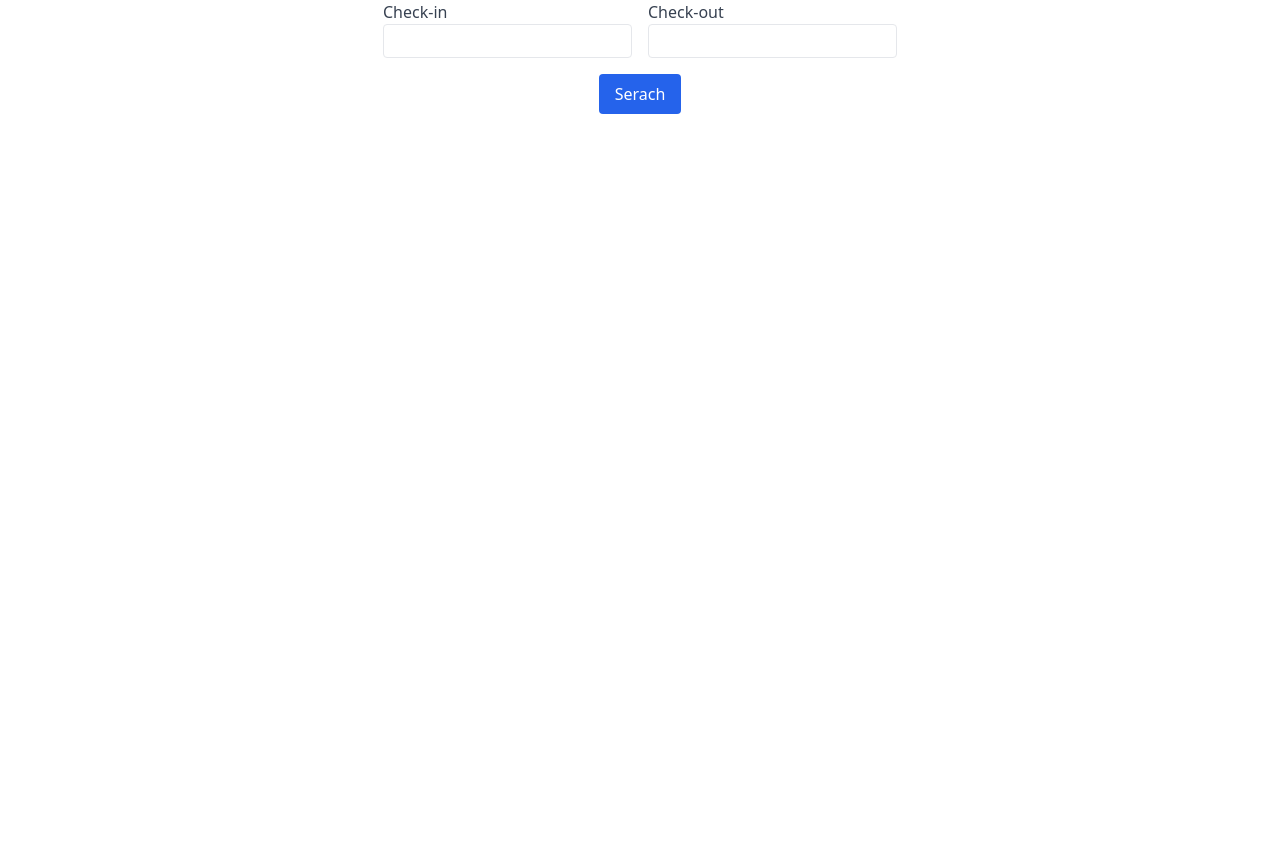
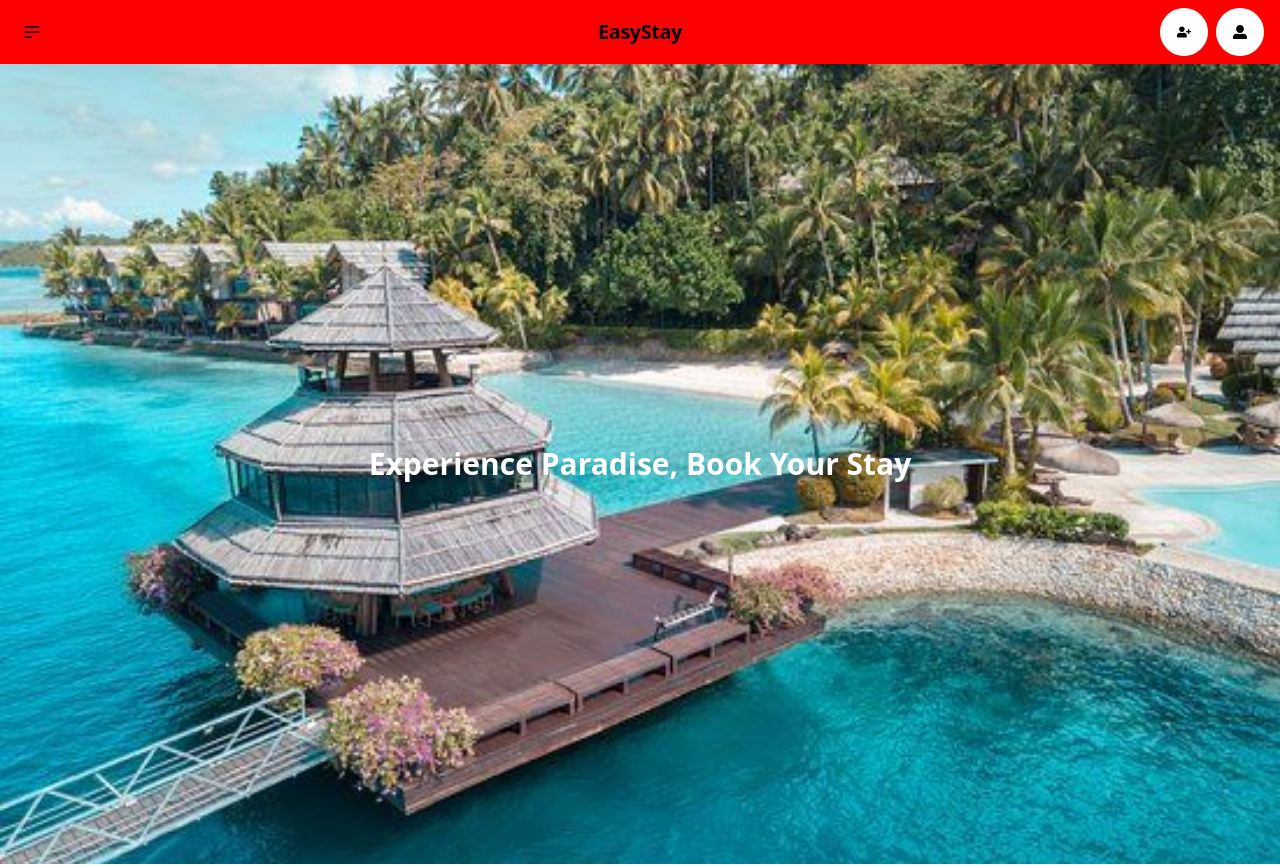
Before and after one commit to iamganeshsalunkhe/Hotel-Booking-Project, a React (Vite) app in the folder Frontend/: page / in a window 1280 px wide. Shown: the top 866 px of the page. Before the commit the page ends 800 px from the top, so only its background shows below. Built offline with nearby package versions, Linux system fonts and the light colour scheme.

Commit message:
Link tag add for navbar and Navbar add in Signup and login page

```diff
--- a/Frontend/src/App.jsx
+++ b/Frontend/src/App.jsx
@@ -1,25 +1,24 @@
-// import {BrowserRouter, Routes, Route} from 'react-router-dom';
-
-// import {Toaster} from 'react-hot-toast';
-// import Homepage from './Pages/Homepage';
-// import Loginpage from './Pages/Loginpage';
-// import Signuppage from './Pages/Signuppage';
+import {BrowserRouter, Routes, Route} from 'react-router-dom';
+import {Toaster} from 'react-hot-toast';
+import Homepage from './Pages/Homepage';
+import Loginpage from './Pages/Loginpage';
+import Signuppage from './Pages/Signuppage';
 
 import './index.css';
-import Datepicker from './Components/Datepicker';
+
 
 function App() {
   return (
-      // <BrowserRouter>
-      //   <Routes>
-      //       <Route index path='/' element = {<Homepage/>}/>
-      //       <Route path='*' element ={<Homepage/>}/>
-      //       <Route path='/signup' element={<Signuppage/>}/>
-      //       <Route path='/login' element={<Loginpage/>}/>
-      //     </Routes>
-      //     <Toaster/>
-      // </BrowserRouter>
-      <Datepicker/>
+      <BrowserRouter>
+        <Routes>
+            <Route index path='/' element = {<Homepage/>}/>
+            <Route path='*' element ={<Homepage/>}/>
+            <Route path='/signup' element={<Signuppage/>}/>
+            <Route path='/login' element={<Loginpage/>}/>
+          </Routes>
+          <Toaster/>
+      </BrowserRouter>
+
   )
 }
 
--- a/Frontend/src/Components/Datepicker.jsx
+++ b/Frontend/src/Components/Datepicker.jsx
@@ -5,8 +5,9 @@ import Datepicker from 'react-datepicker';
 import 'react-datepicker/dist/react-datepicker.css';
 import { format } from 'date-fns';
 
+
 function Datepickers({onSerach}) {
-    const [startDate,setStartDate] = useState(null);
+    const [startDate,setStartDate] = useState();
     const [endDate,setEndDate] = useState(null);
 
 
@@ -22,28 +23,37 @@ function Datepickers({onSerach}) {
     return (
         <>
           <div className='flex flex-col items-center'>
-            <div className='flex space-x-4 mb-4'>
+            <div className='flex space-x-4 mb-4 mt-2'>
                 <div>
-                    <label className='block text-m font-medium text-gray-700'>Check-in</label>
+                    <label className=' mx-2 text-m font-medium text-gray-700'>Check-in</label>
                     <Datepicker
                     selected={startDate}
                     onChange={(date)=>setStartDate(date)}
+                    showIcon
+                    isClearable
+                    placeholderText='Select check-in date'
                     selectsStart
+                    closeOnScroll={true}
                     startDate={startDate}
                     endDate={endDate}
+                    minDate={new Date()}
                     dateFormat="dd/MM/yyyy"
                     className='border rounded px-2 py-1'
                     />
                 </div>
                 <div>
-                    <label className='block text-m font-medium text-gray-700'>Check-out</label>
+                    <label className='mx-2  text-m font-medium text-gray-700'>Check-out</label>
                     <Datepicker
                     selected={endDate}
+                    showIcon
+                    closeOnScroll={true}
+                    isClearable
+                    placeholderText='Select check-out date'
                     onChange={(date)=>setEndDate(date)}
                     selectsEnd
                     startDate={startDate}
                     endDate={endDate}
-                    minDate={startDate}
+                    minDate={new Date() + 1}
                     dateFormat="dd/MM/yyyy"
                     className='border rounded px-2 py-1'/>
                 </div>
--- a/Frontend/src/Components/Footer.jsx
+++ b/Frontend/src/Components/Footer.jsx
@@ -2,7 +2,7 @@ function Footer() {
     return (
     <>
     <div>
-    <footer className="footer  p-10 text-black font-medium justify-between">
+    <footer className="footer  p-10 text-black font-medium justify-between bg-gray-200 mt-3">
         <nav>
             <h6 className="footer-title text-black">Services</h6>
             <a className="link link-hover">Book a hotel</a>
@@ -24,7 +24,7 @@ function Footer() {
             <a className="link link-hover">Cookie policy</a>
         </nav>
     </footer>
-    <footer className="footer bg-base-200 text-base-content border-base-300 border-t px-10 py-4">
+    <footer className="footer  text-base-content border-base-300 border-t px-10 py-4 bg-white">
         <aside className="grid-flow-col items-center">
             <img src='../../public/Images/Logo.jpg' width={100} height={100}/>
             <p>
@@ -37,7 +37,7 @@ function Footer() {
         </span>
     </p>
   </aside>
-  <nav className="md:place-self-center md:justify-self-end">
+  <nav className="md:place-self-center md:justify-self-end ">
     <div className="grid grid-flow-col gap-4">
       <a>
         <svg
--- a/Frontend/src/Components/Navbar.jsx
+++ b/Frontend/src/Components/Navbar.jsx
@@ -1,11 +1,14 @@
 import { FaUserPlus } from "react-icons/fa";
 import { FaUserAlt } from "react-icons/fa";
+import styles from './Navbar.module.css'
+import { Link,useLocation } from "react-router-dom";
 
 
 function Navbar() {
+  const location = useLocation();
     return (
         <>
-          <div className='bg-slate-400 '>
+          <div className={styles.main}>
             <div className="navbar bg-base-300">
   <div className="navbar-start">
     <div className="dropdown">
@@ -25,27 +28,33 @@ function Navbar() {
       </div>
       <ul
         tabIndex={0}
-        className="menu menu-sm dropdown-content bg-base-100 rounded-box z-[1] mt-3 w-52 p-2 shadow">
-        <li><a>My Profile</a></li>
-        <li><a>My   </a></li>
-        <li><a>About EasyStay</a></li>
+        className="menu menu-sm dropdown-content text-white rounded-box z-[1] mt-3 w-52 p-2 shadow bg-red-400">
+        <li><Link to=''>My Profile</Link></li>
+        <li><Link to=''>My   </Link></li>
+        <li><Link to=''>About EasyStay</Link></li>
       </ul>
     </div>
   </div>
   <div className="navbar-center">
-    <a className="btn btn-ghost text-xl tracking-tight hover:tracking-wide ">EasyStay</a>
+    <Link to='/' className="btn btn-ghost text-xl tracking-tight hover:tracking-wide ">EasyStay</Link>
   </div>
   <div className="navbar-end ">
     <div>
+      {/* if user on other than signup page then show signup icon */}
+      {location.pathname !=='/signup'?
+      <Link to='/signup'>
     <button className="btn btn-ghost btn-circle bg-white hover:scale-110" >
         <FaUserPlus  />
     </button>
+      </Link>:''}
     </div>
+    {/* if user on other than signup page then show signup icon */}
+    {location.pathname !== '/login'?
+    <Link to='/login'>
     <button className="btn btn-ghost btn-circle bg-white mx-2">
-      <div className="indicator">
         <FaUserAlt/>
-      </div>
     </button>
+    </Link>:''}
   </div>
             </div>
           </div>
--- /dev/null
+++ b/Frontend/src/Components/Navbar.module.css
@@ -0,0 +1,3 @@
+.main{
+    background-color:red;
+}
--- a/Frontend/src/Pages/Homepage.jsx
+++ b/Frontend/src/Pages/Homepage.jsx
@@ -1,12 +1,14 @@
 import Footer from "../Components/Footer"
 import Home from "../Components/Home"
 import Navbar from "../Components/Navbar"
+import Datepicker from '../Components/Datepicker'
 
 function Homepage() {
     return (
         <div>
             <Navbar/>
             <Home/>
+            <Datepicker/>
             <Footer/>
         </div>
     )
--- a/Frontend/src/Pages/Loginpage.jsx
+++ b/Frontend/src/Pages/Loginpage.jsx
@@ -1,8 +1,10 @@
 import Footer from '../Components/Footer';
 import Login from '../Components/Login';
+import Navbar from '../Components/Navbar';
 function Loginpage() {
     return (
         <div>
+            <Navbar/>
             <Login/>
             <Footer/>
         </div>
--- a/Frontend/src/Pages/Signuppage.jsx
+++ b/Frontend/src/Pages/Signuppage.jsx
@@ -1,8 +1,10 @@
 import Footer from '../Components/Footer';
+import Navbar from '../Components/Navbar';
 import Signup from '../Components/Signup';
 function Signuppage() {
     return (
         <div>
+            <Navbar/>
             <Signup/>
             <Footer/>
         </div>
--- a/Frontend/src/index.css
+++ b/Frontend/src/index.css
@@ -1,13 +1,4 @@
-/* @import 'daisyui'; */
 
 @tailwind base;
 @tailwind components;
 @tailwind utilities;
-
-
-
-@layer utilities {
-  .text-shadow-md {
-    text-shadow: 2px 2px 4px rgba(0, 0, 0, 0.5);
-  }
-}
```
